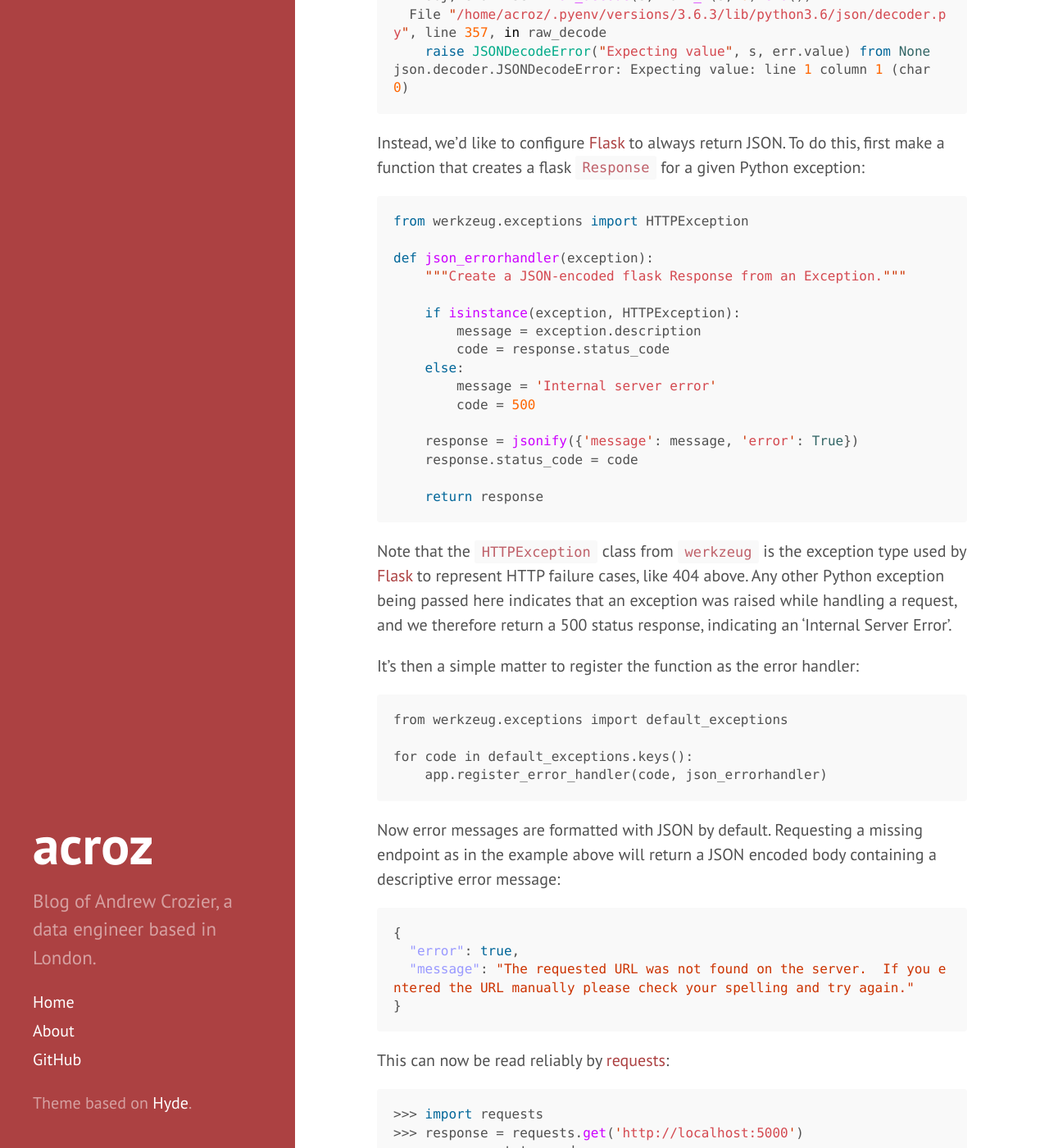
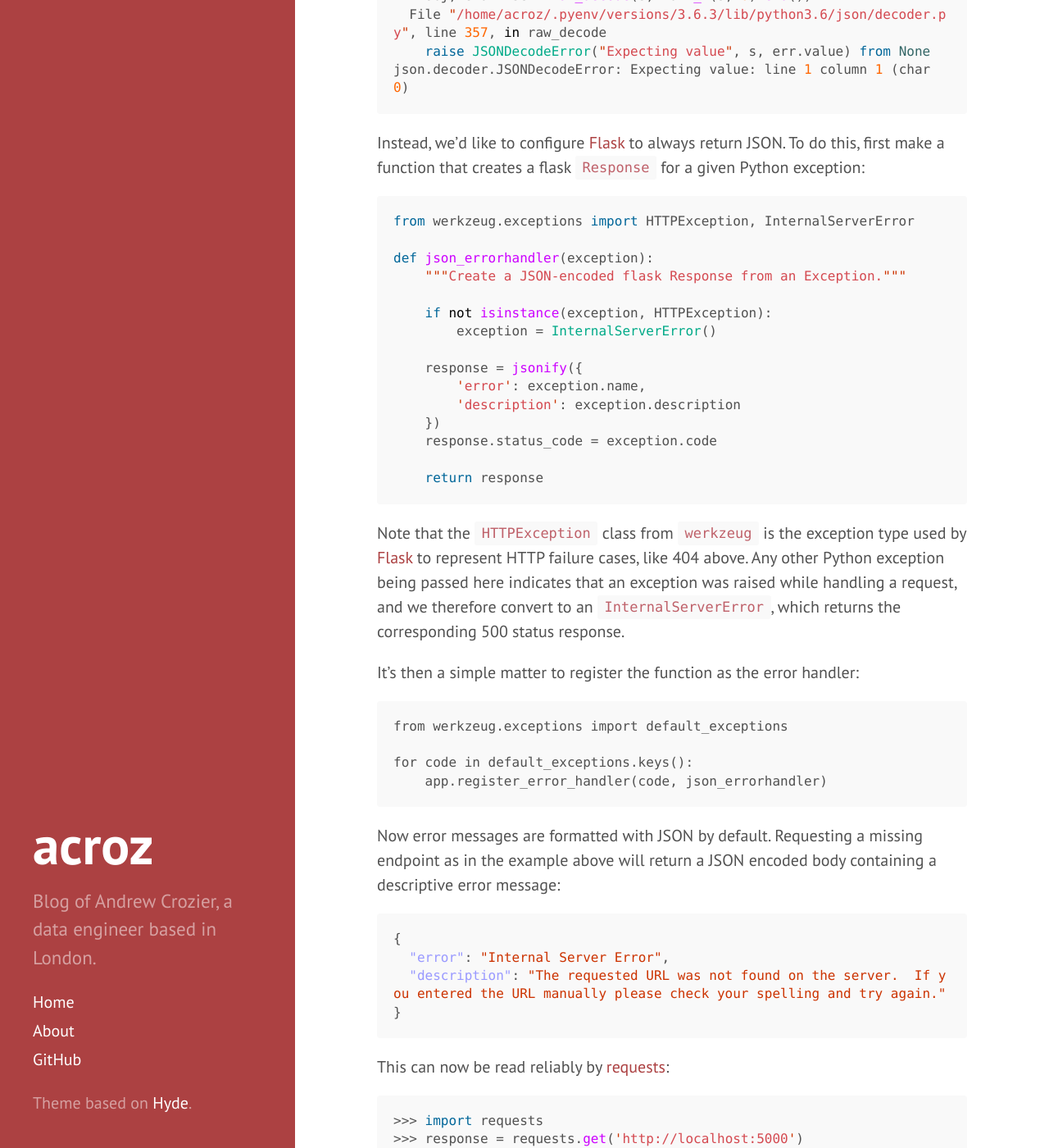
Before and after one commit to acroz/acroz.github.io, a Jekyll site: the page built from _posts/2017-11-08-data-science-apis-tips.md, in a window 1280 px wide and 1400 px high, scrolled down 1428 px. Shown: the whole window at 82% size. Built offline with Jekyll 4.4.1, drawn with Linux system fonts in a browser that asks for light colours; some of the changed text lies outside the part shown.

Commit message:
Fix JSON error handler example

````diff
--- a/_posts/2017-11-08-data-science-apis-tips.md
+++ b/_posts/2017-11-08-data-science-apis-tips.md
@@ -64,20 +64,19 @@ first make a function that creates a flask `Response` for a given Python
 exception:
 
 ```python
-from werkzeug.exceptions import HTTPException
+from werkzeug.exceptions import HTTPException, InternalServerError
 
 def json_errorhandler(exception):
     """Create a JSON-encoded flask Response from an Exception."""
 
-    if isinstance(exception, HTTPException):
-        message = exception.description
-        code = response.status_code
-    else:
-        message = 'Internal server error'
-        code = 500
+    if not isinstance(exception, HTTPException):
+        exception = InternalServerError()
 
-    response = jsonify({'message': message, 'error': True})
-    response.status_code = code
+    response = jsonify({
+        'error': exception.name,
+        'description': exception.description
+    })
+    response.status_code = exception.code
 
     return response
 ```
@@ -85,8 +84,8 @@ def json_errorhandler(exception):
 Note that the `HTTPException` class from `werkzeug` is the exception type used
 by [Flask] to represent HTTP failure cases, like 404 above. Any other Python
 exception being passed here indicates that an exception was raised while
-handling a request, and we therefore return a 500 status response, indicating
-an 'Internal Server Error'.
+handling a request, and we therefore convert to an `InternalServerError`, which
+returns the corresponding 500 status response.
 
 It's then a simple matter to register the function as the error handler:
 
@@ -103,8 +102,8 @@ descriptive error message:
 
 ```json
 {
-  "error": true,
-  "message": "The requested URL was not found on the server.  If you entered the URL manually please check your spelling and try again."
+  "error": "Internal Server Error",
+  "description": "The requested URL was not found on the server.  If you entered the URL manually please check your spelling and try again."
 }
 ```
 
@@ -116,7 +115,7 @@ This can now be read reliably by [requests]:
 >>> response.status_code
 404
 >>> response.json()
-{'error': True, 'message': 'The requested URL was not found on the server.  If you entered the URL manually please check your spelling and try again.'}
+{'error': 'Internal Server Error', 'description': 'The requested URL was not found on the server.  If you entered the URL manually please check your spelling and try again.'}
 ```
 
 ## Malformed Inputs
````
